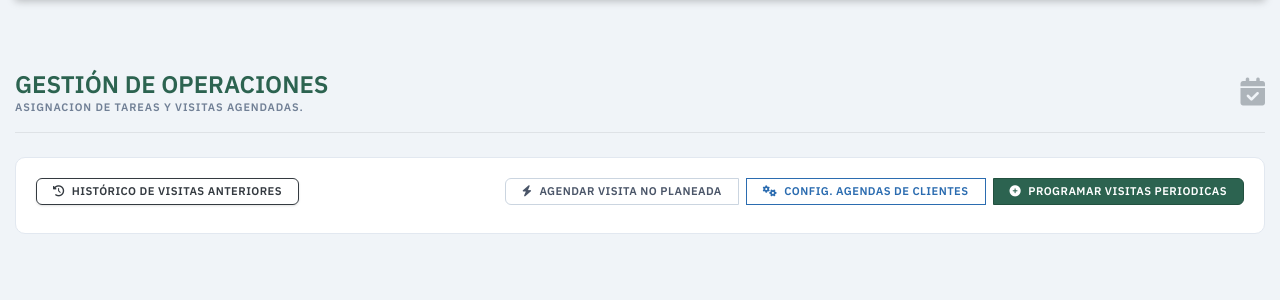
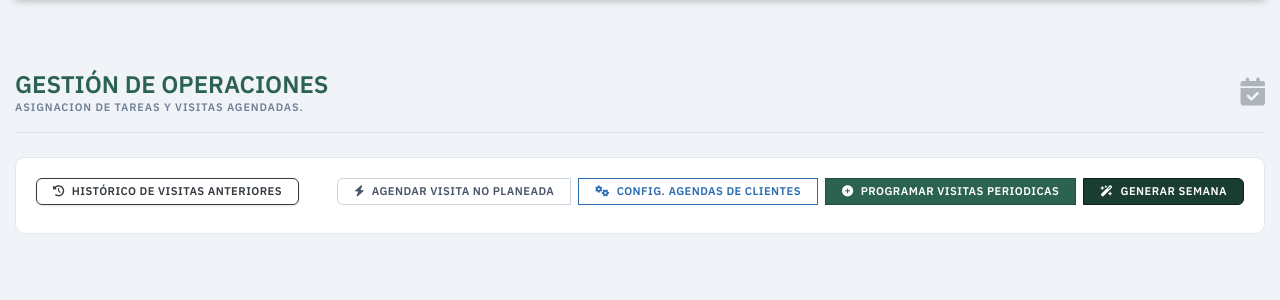
Before and after one commit to ozkrpy/planificador-ot, a Flask app: page /agendamientos in a window 1280 px wide. Shown: the part 79-379 px from the top of the page. Run offline with Flask 3, Linux system fonts and the light colour scheme; the visitor is signed in with stand-in values (Sample User, id 1); data that the repository does not hold is empty; some libraries are stand-ins or nearby versions.

Commit message:
generador de visitas completado para las siguientes semanas

```diff
--- a/routes.py
+++ b/routes.py
@@ -386,7 +386,118 @@ def init_routes(app):
                                 hoy=hoy,
                                 feriados_json=json.dumps(feriados_list))
 
-    from sqlalchemy.orm import joinedload
+
+
+    @app.route('/generar-visitas-semana', methods=['POST'])
+    @login_required
+    def generar_visitas_semana():
+        today = date.today()
+
+        # ── Always generate the week AFTER the latest existing visita ────────────
+        ultima_visita = Visita.query.order_by(Visita.fecha.desc()).first()
+        if ultima_visita:
+            ref = ultima_visita.fecha
+        else:
+            ref = today
+
+        # Find that reference date's Monday, then jump one full week ahead
+        monday_of_ref = ref - timedelta(days=ref.weekday())
+        next_monday   = monday_of_ref + timedelta(weeks=1)
+        next_saturday = next_monday + timedelta(days=5)
+
+        # ── Feriados in that window ───────────────────────────────────────────────
+        feriados_en_semana = {
+            f.fecha for f in Feriado.query.filter(
+                Feriado.fecha >= next_monday,
+                Feriado.fecha <= next_saturday,
+                Feriado.no_laboral == True
+            ).all()
+        }
+
+        recurrencias = Recurrencia.query.filter_by(activo=True).all()
+        generadas = omitidas = bloqueadas = 0
+
+        for r in recurrencias:
+
+            # ── Build the exact list of (day_index) slots to generate ────────────
+            dias_a_generar = [r.dia_semana]
+
+            if r.frecuencia == 'SEMANAL_2X' and r.segundo_dia is not None:
+                segundo = int(r.segundo_dia)
+                # Only add it if it's a valid workday AND different from the main day
+                if 0 <= segundo <= 5 and segundo != r.dia_semana:
+                    dias_a_generar.append(segundo)
+                # If segundo_dia is invalid or same as main, log and skip silently
+                # (don't drop the whole rule, just the second slot)
+
+            for dia_idx in dias_a_generar:
+
+                # Validate range — skip without clamping so we don't corrupt dates
+                if not (0 <= dia_idx <= 5):
+                    omitidas += 1
+                    continue
+
+                target_date = next_monday + timedelta(days=dia_idx)
+
+                # Skip feriados
+                if target_date in feriados_en_semana:
+                    bloqueadas += 1
+                    continue
+
+                # Frequency gate — only on the MAIN day slot
+                if dia_idx == r.dia_semana:
+                    if r.frecuencia == 'QUINCENAL' and r.ultimo_generado:
+                        if (target_date - r.ultimo_generado).days < 14:
+                            omitidas += 1
+                            continue
+                    if r.frecuencia == 'MENSUAL' and r.ultimo_generado:
+                        if (target_date - r.ultimo_generado).days < 28:
+                            omitidas += 1
+                            continue
+
+                # Duplicate guard — exact recurrencia + date combo
+                ya_existe = Visita.query.filter_by(
+                    recurrencia_id=r.id,
+                    fecha=target_date
+                ).first()
+                if ya_existe:
+                    omitidas += 1
+                    continue
+
+                nueva = Visita(
+                    cliente_id     = r.cliente_id,
+                    ubicacion_id   = r.ubicacion_id,
+                    recurrencia_id = r.id,
+                    fecha          = target_date,
+                    hora           = r.hora_sugerida,
+                    hora_sugerida  = r.hora_sugerida,
+                    servicio       = r.servicio,
+                    estado         = 'PENDIENTE',
+                    cuadrilla      = r.cuadrilla_id,
+                )
+                db.session.add(nueva)
+                r.ultimo_generado = target_date
+                generadas += 1
+
+        db.session.commit()
+
+        semana_str = f"{next_monday.strftime('%d/%m')} – {next_saturday.strftime('%d/%m/%Y')}"
+
+        if generadas > 0:
+            flash(
+                f"✔ {generadas} visita(s) generadas para {semana_str}. "
+                f"{omitidas} omitida(s) · {bloqueadas} bloqueada(s) por feriado (se debe agendar manualmente).",
+                'success'
+            )
+        else:
+            flash(
+                f"No se generaron visitas nuevas para {semana_str}. "
+                f"{omitidas} ya existían o no correspondían · {bloqueadas} por feriado (se debe agendar manualmente).",
+                'warning'
+            )
+
+        return redirect(url_for('agendamientos'))
+
 
     @app.route('/operaciones/historico')
     @login_required
@@ -422,6 +533,7 @@ def init_routes(app):
 
         frecuencia = request.form.get('frecuencia')
         dia1 = int(request.form.get('dia_semana'))
+        segundo_dia = request.form.get('segundo_dia')
 
         try:
             nueva_regla = Recurrencia(
@@ -432,6 +544,7 @@ def init_routes(app):
                 hora_sugerida=hora_obj,
                 servicio=servicio_elegido,
                 frecuencia=frecuencia,
+                segundo_dia=int(segundo_dia) if segundo_dia else None,
                 activo=True
             )
             db.session.add(nueva_regla)
--- a/templates/agendamientos.html
+++ b/templates/agendamientos.html
@@ -11,6 +11,7 @@
             <i class="fa-solid fa-calendar-check fa-2x"></i>
         </div>
     </div>
+
     <div class="bg-light-container d-flex justify-content-between align-items-center flex-wrap">
         <div class="mb-2">
             <a href="{{ url_for('historico_visitas') }}" class="btn btn-outline-dark btn-sm px-3 shadow-sm">
@@ -19,19 +20,30 @@
         </div>
 
         <div class="btn-group mb-2">
-        <button class="btn btn-outline-secondary btn-sm px-3 mr-2" data-toggle="modal" data-target="#modalVisitaEsporadica">
+            <button class="btn btn-outline-secondary btn-sm px-3 mr-2"
+                    data-toggle="modal" data-target="#modalVisitaEsporadica">
                 <i class="fa-solid fa-bolt mr-1"></i> AGENDAR VISITA NO PLANEADA
             </button>
 
-        <a href="{{ url_for('lista_recurrencias') }}" class="btn btn-outline-info btn-sm px-3 mr-2">
+            <a href="{{ url_for('lista_recurrencias') }}"
+            class="btn btn-outline-info btn-sm px-3 mr-2">
                 <i class="fa-solid fa-gears mr-1"></i> CONFIG. AGENDAS DE CLIENTES
             </a>
 
-        <button class="btn btn-dark-green btn-sm px-3" data-toggle="modal" data-target="#modalNuevaRecurrencia">
+            <button class="btn btn-dark-green btn-sm px-3 mr-2"
+                    data-toggle="modal" data-target="#modalNuevaRecurrencia">
                 <i class="fa-solid fa-plus-circle mr-1"></i> PROGRAMAR VISITAS PERIODICAS
+            </button>
+
+            {# ── GENERATOR BUTTON ──────────────────────────────────────────────────── #}
+            <button class="btn btn-sm px-3 font-weight-bold"
+                    style="background:#1a3d32; color:#fff; border:1px solid #162019;"
+                    data-toggle="modal" data-target="#modalGenerarSemana">
+                <i class="fa-solid fa-wand-magic-sparkles mr-1"></i> GENERAR SEMANA
             </button>
         </div>
     </div>
+
     <div class="container-fluid mt-4">
         <div class="row">
     {% for c in cuadrillas %}
@@ -542,6 +554,85 @@
         </form>
     </div>
 </div>
+
+<div class="modal fade" id="modalGenerarSemana" tabindex="-1" role="dialog" aria-hidden="true">
+    <div class="modal-dialog modal-dialog-centered" role="document">
+        <div class="modal-content border-0 shadow-lg">
+
+            <div class="modal-header" style="background:#1e2a24; border-bottom:1px solid #162019;">
+                <h5 class="modal-title font-weight-bold text-uppercase"
+                    style="color:#fff; font-size:0.82rem; letter-spacing:0.05em;">
+                    <i class="fa-solid fa-wand-magic-sparkles mr-2"></i>
+                    Generar Visitas — Próxima Semana
+                </h5>
+                <button type="button" class="close" data-dismiss="modal"
+                        style="color:#fff; opacity:0.7;">&times;</button>
+            </div>
+
+            <div class="modal-body">
+
+                {# ── Week range display (calculated in JS) ──────────────────── #}
+                <div class="alert alert-primary d-flex align-items-center mb-3 py-2"
+                     style="background:#eef7f3; border-color:#a8d5c2; color:#1a3d32;">
+                    <i class="fa-solid fa-calendar-week mr-2"></i>
+                    <span class="font-weight-bold x-small text-uppercase">
+                        Semana a generar:&nbsp;
+                    </span>
+                    <span class="font-weight-bold ml-1" id="semana_label" style="font-size:0.82rem;">
+                        —
+                    </span>
+                </div>
+
+                {# ── Summary of active rules ────────────────────────────────── #}
+                <p class="small text-muted mb-2">
+                    Esta acción creará visitas para <strong>todas las reglas activas</strong>
+                    según su frecuencia:
+                </p>
+
+                <ul class="list-unstyled x-small text-muted mb-3" style="line-height:1.9;">
+                    <li><i class="fa-solid fa-circle-check text-success mr-1"></i>
+                        <strong>SEMANAL</strong> — una visita en el día configurado.</li>
+                    <li><i class="fa-solid fa-circle-check text-success mr-1"></i>
+                        <strong>SEMANAL 2X</strong> — dos visitas (día principal + día secundario).</li>
+                    <li><i class="fa-solid fa-circle-check text-success mr-1"></i>
+                        <strong>QUINCENAL</strong> — solo si han pasado ≥ 14 días desde la última.</li>
+                    <li><i class="fa-solid fa-circle-check text-success mr-1"></i>
+                        <strong>MENSUAL</strong> — solo si han pasado ≥ 28 días desde la última.</li>
+                    <li><i class="fa-solid fa-circle-xmark text-danger mr-1"></i>
+                        Visitas ya existentes <strong>no</strong> se duplican.</li>
+                    <li><i class="fa-solid fa-circle-xmark text-danger mr-1"></i>
+                        Fechas marcadas como <strong>feriado</strong> son omitidas automáticamente.</li>
+                </ul>
+
+                <div class="alert alert-warning py-2 x-small mb-0"
+                     style="background:#fffbeb; border-color:#fbd38d; color:#744210;">
+                    <i class="fa-solid fa-triangle-exclamation mr-1"></i>
+                    Esta operación no puede deshacerse directamente.
+                    Las visitas creadas podrán eliminarse una a una desde el panel.
+                </div>
+            </div>
+
+            <div class="modal-footer" style="background:#f8fafc; border-top:1px solid #e2e8f0;">
+                <button type="button"
+                        class="btn btn-sm btn-outline-secondary"
+                        data-dismiss="modal">
+                    Cancelar
+                </button>
+
+                {# POST form — no JS redirect needed #}
+                <form action="{{ url_for('generar_visitas_semana') }}" method="POST" class="d-inline">
+                    <button type="submit"
+                            class="btn btn-sm font-weight-bold px-4"
+                            style="background:#2c6350; color:#fff; border:1px solid #22503f;">
+                        <i class="fa-solid fa-wand-magic-sparkles mr-1"></i>
+                        Confirmar y Generar
+                    </button>
+                </form>
+            </div>
+
+        </div>
+    </div>
+</div>
 {% endblock %}
 
 {% block scripts %}
@@ -867,5 +958,20 @@ function toggleMetodoPago(selectElement) {
         metodoSelect.hide().attr('required', false);
     }
 }
+
+$('#modalGenerarSemana').on('show.bs.modal', function () {
+    const today = new Date();
+    // days until next Monday (if today is Mon, that's 7 days ahead)
+    const daysUntilMon = (7 - today.getDay() + 1) % 7 || 7;
+    const nextMon = new Date(today);
+    nextMon.setDate(today.getDate() + daysUntilMon);
+    const nextSat = new Date(nextMon);
+    nextSat.setDate(nextMon.getDate() + 5);
+
+    const fmt = { day: '2-digit', month: '2-digit', year: 'numeric' };
+    const monStr = nextMon.toLocaleDateString('es-PY', fmt);
+    const satStr = nextSat.toLocaleDateString('es-PY', fmt);
+    document.getElementById('semana_label').textContent = `${monStr}  →  ${satStr}`;
+});
 </script>
 {% endblock %}
```
Lines whose indentation alone changed are shown as unchanged.
